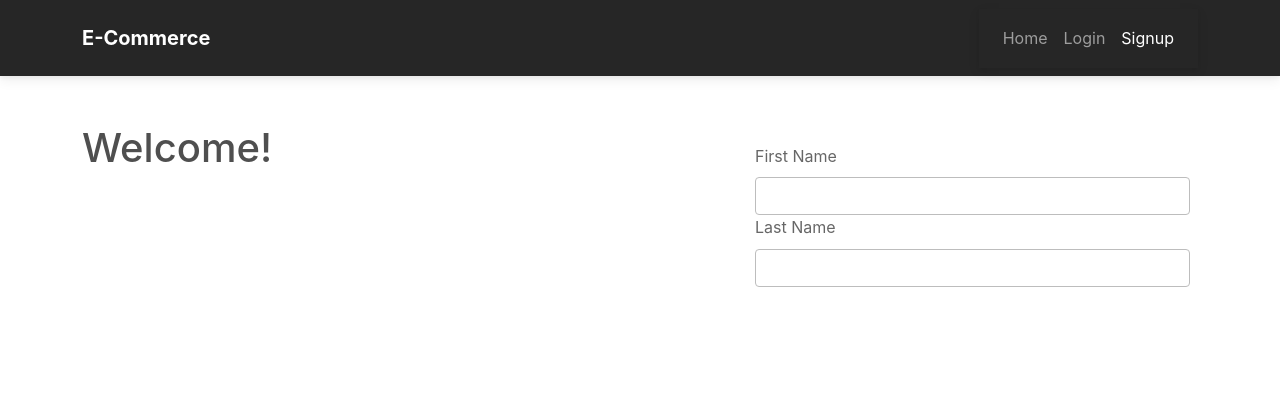
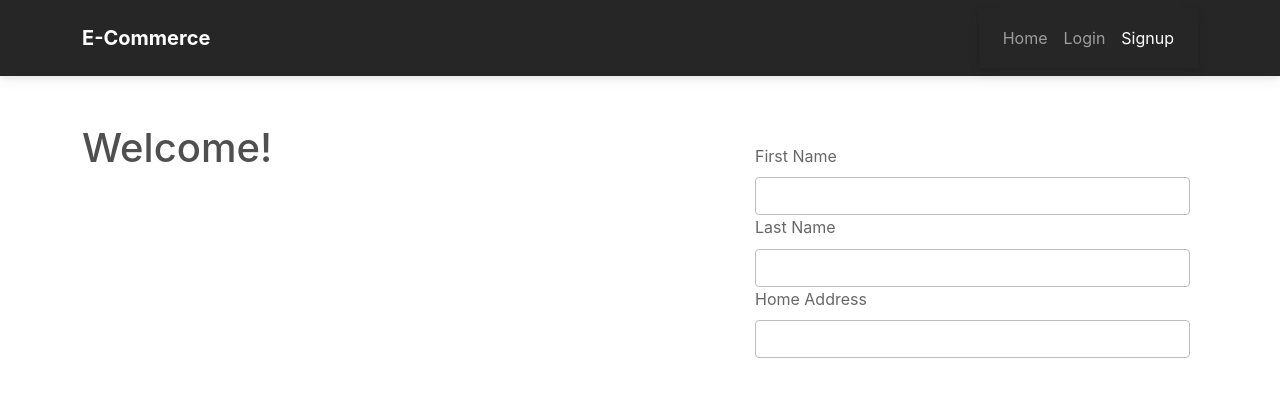
Before and after one commit to khallarrahul/phase-5-project-final, a React (Create React App) app in the folder client/: page /signup in a window 1280 px wide. Shown: the top 396 px of the page. Built offline with nearby package versions, Linux system fonts and the light colour scheme; a small style sheet from the web is missing.

Commit message:
adds address form

```diff
--- a/client/src/Signup.js
+++ b/client/src/Signup.js
@@ -50,6 +50,16 @@ function Signup() {
                 onChange={handleChange}
                 required
               />
+               <label htmlFor="address" className="form-label">Home Address</label>
+              <input
+                type="text"
+                className="form-control"
+                id="address"
+                name="address"
+                value={formData.address}
+                onChange={handleChange}
+                required
+              />
             </div>
           </form>
         </div>
```
